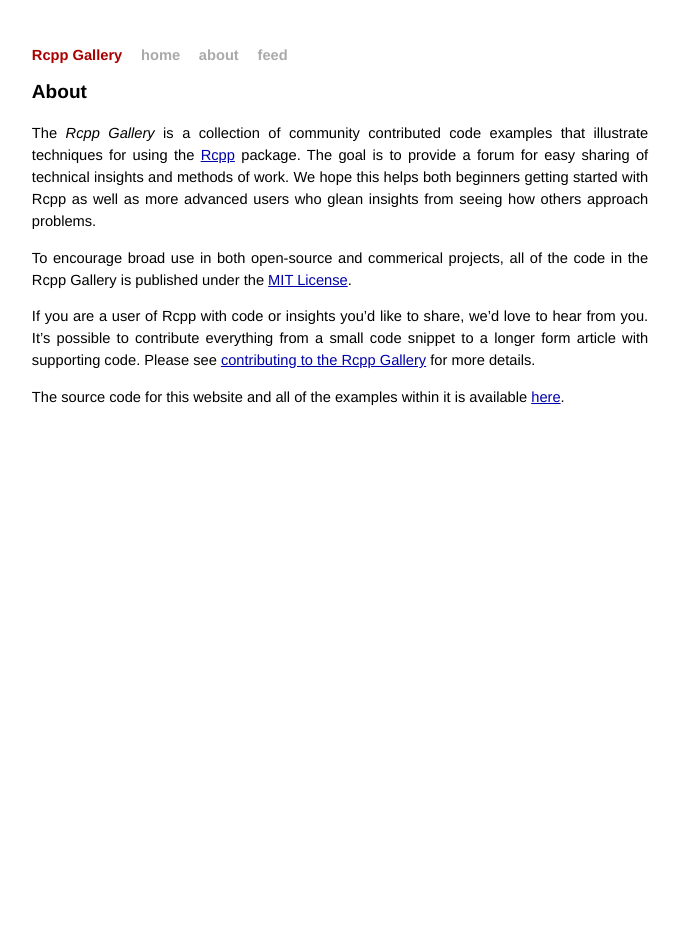
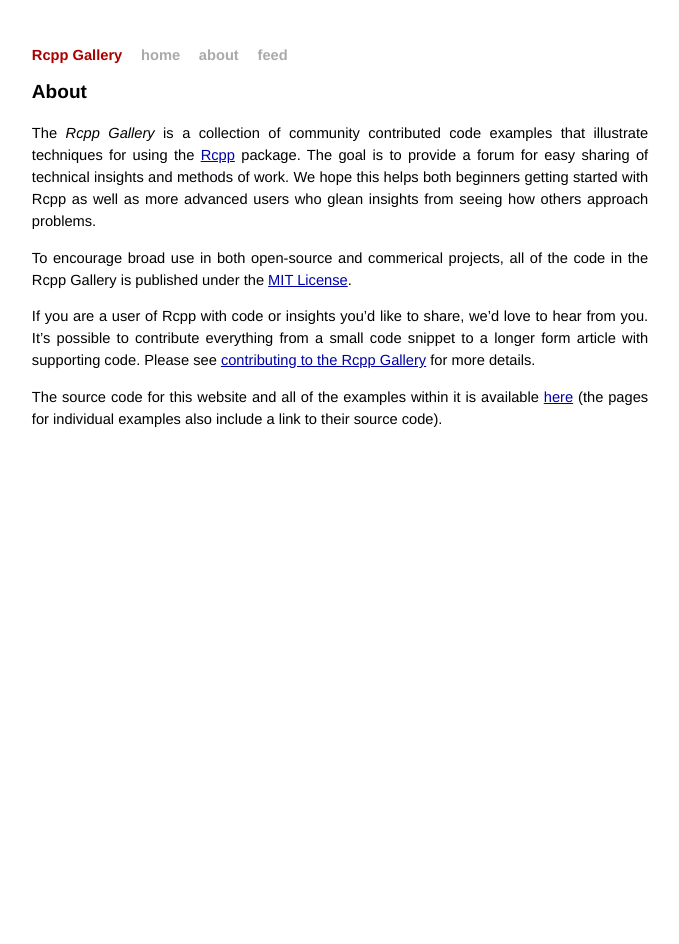
Before and after one commit to RcppCore/rcpp-gallery, a Jekyll site: the page built from about.md, in a window 1280 px wide. Shown: the whole page, without its empty margins (300-979 px from the left). Built offline with Jekyll 4.4.1, drawn with Linux system fonts in a browser that asks for light colours; comment, search, counter and statistics services are not loaded.

Commit message:
about page

```diff
--- a/about.md
+++ b/about.md
@@ -21,4 +21,5 @@
 [contributing to the Rcpp Gallery](https://github.com/jjallaire/rcpp-gallery/wiki/Contributing) for more details.
 
 The source code for this website and all of the examples within it
-is available [here](https://github.com/jjallaire/rcpp-gallery).
+is available [here](https://github.com/jjallaire/rcpp-gallery) (the
+pages for individual examples also include a link to their source code).
```
